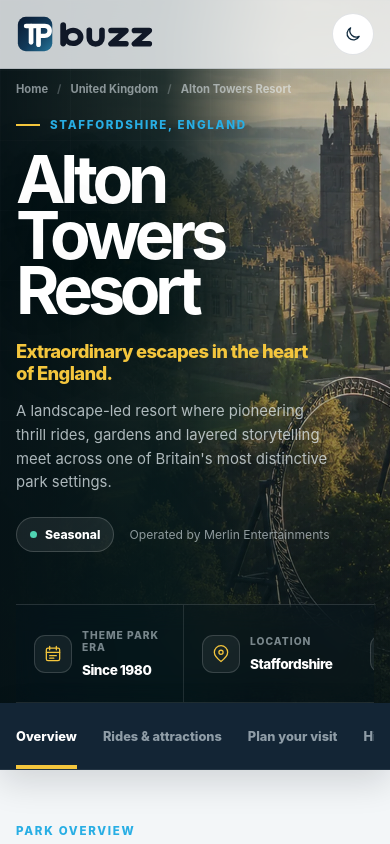
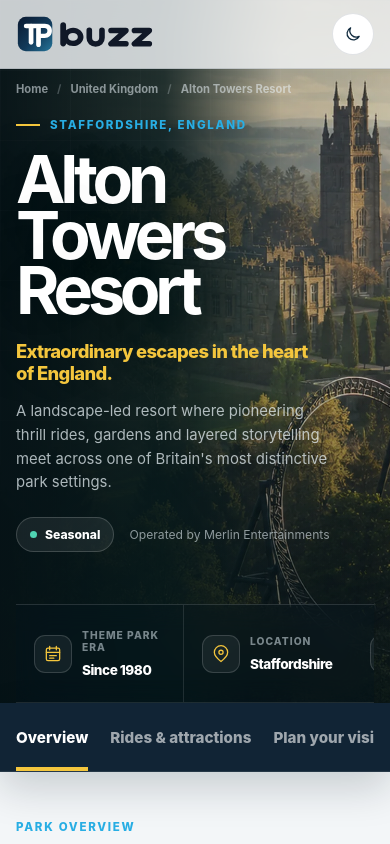
Before and after one commit to jonjwelch/TPbuzz, a Next.js app: page /parks/alton-towers in a window 390 px wide. Shown: the top 844 px of the page. Built offline with nearby package versions, Linux system fonts and the light colour scheme.

Commit message:
Unify park and ride spacing (#16)
Co-authored-by: jonjwelch <304878496+jonjwelch@users.noreply.github.com>

```diff
--- a/app/components/park-subnav.tsx
+++ b/app/components/park-subnav.tsx
@@ -44,7 +44,7 @@
   return (
     <nav className="park-subnav" aria-label={`${parkName} sections`}>
       <div className="shell park-subnav-inner">
-        <span className="park-subnav-title"><i />Explore {parkName.replace(" Resort", "")}</span>
+        <span className="park-subnav-title"><i aria-hidden="true" />Explore {parkName.replace(" Resort", "")}</span>
         <div className="park-subnav-links">
           {sections.map(({ id, label }) => (
             <a className={activeSection === id ? "is-active" : undefined} href={`#${id}`} key={id} aria-current={activeSection === id ? "location" : undefined}>{label}</a>
--- a/app/styles.css
+++ b/app/styles.css
@@ -344,16 +344,16 @@
 .attraction-score-card dt { color: var(--muted); font-size: .66rem; font-weight: 760; }
 .attraction-score-card dd { height: 5px; margin: 0; overflow: hidden; border-radius: 8px; background: var(--line); }
 .attraction-score-card dd span { display: block; height: 100%; border-radius: inherit; background: linear-gradient(90deg, var(--brand-coral), var(--brand-gold)); }
-.attraction-subnav { position: sticky; top: 76px; z-index: 40; color: white; border-bottom: 1px solid rgb(255 255 255 / 9%); background: rgb(8 28 45 / 96%); box-shadow: 0 16px 40px rgb(5 20 31 / 18%); backdrop-filter: blur(18px) saturate(140%); }
-.attraction-subnav-inner { display: flex; min-height: 82px; align-items: center; gap: clamp(32px, 5vw, 70px); }
-.attraction-subnav-title { display: flex; flex: 0 0 auto; align-items: center; gap: 11px; color: white; font-size: .8rem; font-weight: 850; }
-.attraction-subnav-title i { width: 9px; height: 9px; border-radius: 50%; background: var(--brand-coral); box-shadow: 0 0 0 6px rgb(242 105 92 / 12%); }
-.attraction-subnav-links { display: flex; min-width: 0; align-self: stretch; gap: clamp(24px, 3vw, 42px); overflow-x: auto; scrollbar-width: none; }
-.attraction-subnav-links::-webkit-scrollbar { display: none; }
-.attraction-subnav-links a { position: relative; display: flex; flex: 0 0 auto; align-items: center; color: rgb(255 255 255 / 60%); font-size: .95rem; font-weight: 760; text-decoration: none; transition: color 180ms var(--ease-out); }
-.attraction-subnav-links a::after { position: absolute; right: 0; bottom: 0; left: 0; height: 4px; content: ""; background: var(--brand-gold); scale: 0 1; transition: scale 180ms var(--ease-out); }
-.attraction-subnav-links a:hover, .attraction-subnav-links a.is-active { color: white; }
-.attraction-subnav-links a:hover::after, .attraction-subnav-links a.is-active::after { scale: 1; }
+.attraction-subnav, .park-subnav { position: sticky; top: 76px; z-index: 40; color: white; border-bottom: 1px solid rgb(255 255 255 / 9%); background: rgb(8 28 45 / 96%); box-shadow: 0 16px 40px rgb(5 20 31 / 18%); backdrop-filter: blur(18px) saturate(140%); }
+.attraction-subnav-inner, .park-subnav-inner { display: flex; min-height: 82px; align-items: center; gap: clamp(32px, 5vw, 70px); }
+.attraction-subnav-title, .park-subnav-title { display: flex; flex: 0 0 auto; align-items: center; gap: 11px; color: white; font-size: .8rem; font-weight: 850; }
+.attraction-subnav-title i, .park-subnav-title i { width: 9px; height: 9px; border-radius: 50%; background: var(--brand-coral); box-shadow: 0 0 0 6px rgb(242 105 92 / 12%); }
+.attraction-subnav-links, .park-subnav-links { display: flex; min-width: 0; align-self: stretch; gap: clamp(24px, 3vw, 42px); overflow-x: auto; scrollbar-width: none; }
+.attraction-subnav-links::-webkit-scrollbar, .park-subnav-links::-webkit-scrollbar { display: none; }
+.attraction-subnav-links a, .park-subnav-links a { position: relative; display: flex; flex: 0 0 auto; align-items: center; color: rgb(255 255 255 / 60%); font-size: .95rem; font-weight: 760; text-decoration: none; transition: color 180ms var(--ease-out); }
+.attraction-subnav-links a::after, .park-subnav-links a::after { position: absolute; right: 0; bottom: 0; left: 0; height: 4px; content: ""; background: var(--brand-gold); scale: 0 1; transition: scale 180ms var(--ease-out); }
+.attraction-subnav-links a:hover, .attraction-subnav-links a.is-active, .park-subnav-links a:hover, .park-subnav-links a.is-active { color: white; }
+.attraction-subnav-links a:hover::after, .attraction-subnav-links a.is-active::after, .park-subnav-links a:hover::after, .park-subnav-links a.is-active::after { scale: 1; }
 .attraction-overview-grid { display: grid; grid-template-columns: minmax(0, 1fr) minmax(440px, 520px); align-items: center; gap: clamp(48px, 6vw, 88px); }
 .attraction-experience .experience-section { padding: 64px 0; }
 .attraction-overview-copy h2, .attraction-reviews-section h2, .attraction-next-card h2 { margin: 0; color: var(--text-strong); font-size: clamp(3rem, 5.2vw, 5.4rem); line-height: .91; letter-spacing: -.07em; }
@@ -407,17 +407,7 @@
 .park-stat-icon { display: grid; width: 43px; height: 43px; place-items: center; color: var(--brand-gold); border: 1px solid rgb(255 255 255 / 15%); border-radius: 13px; background: rgb(255 255 255 / 6%); }
 .park-stat-icon svg { width: 23px; fill: none; stroke: currentColor; stroke-linecap: round; stroke-linejoin: round; stroke-width: 1.55; }
 .park-stats dd { font-size: clamp(.85rem, 1.4vw, 1.08rem); }
-.park-subnav { position: sticky; top: 76px; z-index: 12; color: #dce7ed; border-bottom: 1px solid rgb(255 255 255 / 7%); background: rgb(10 29 45 / 96%); box-shadow: 0 12px 35px rgb(3 12 20 / 14%); backdrop-filter: blur(18px); }
-.park-subnav-inner { display: flex; min-height: 74px; align-items: stretch; gap: clamp(34px, 5vw, 78px); }
-.park-subnav-title { display: flex; flex: 0 0 auto; align-items: center; gap: 10px; color: white; font-size: .77rem; font-weight: 850; }
-.park-subnav-title i { width: 9px; height: 9px; border-radius: 50%; background: var(--brand-coral); box-shadow: 0 0 0 6px rgb(242 105 92 / 12%); }
-.park-subnav-links { display: flex; min-width: 0; align-items: stretch; gap: clamp(24px, 3vw, 46px); overflow-x: auto; scrollbar-width: none; }
-.park-subnav-links::-webkit-scrollbar { display: none; }
-.park-subnav-links a { position: relative; display: flex; flex: 0 0 auto; align-items: center; color: rgb(220 231 237 / 62%); font-size: .83rem; font-weight: 780; text-decoration: none; }
-.park-subnav-links a::after { position: absolute; right: 0; bottom: 0; left: 0; height: 4px; content: ""; background: var(--brand-gold); scale: 0 1; transition: scale 180ms var(--ease-out); }
-.park-subnav-links a:hover, .park-subnav-links a.is-active { color: white; }
-.park-subnav-links a:hover::after, .park-subnav-links a.is-active::after { scale: 1; }
-.park-experience-v2 .experience-section { padding: 72px 0; scroll-margin-top: 150px; }
+.park-experience-v2 .experience-section { padding: 64px 0; scroll-margin-top: 158px; }
 .park-overview-grid { display: grid; grid-template-columns: minmax(0, 1.15fr) minmax(380px, .65fr); align-items: center; gap: clamp(60px, 8vw, 120px); }
 .park-overview-copy h2, .park-section-intro h2, .park-history-grid h2 { max-width: 850px; margin: 0; color: var(--text-strong); font-size: clamp(3rem, 5.4vw, 5.4rem); line-height: .92; letter-spacing: -.07em; }
 .park-overview-copy > p:not(.eyebrow) { max-width: 790px; margin: 22px 0 0; color: var(--muted); font-size: 1.04rem; line-height: 1.75; }
@@ -524,11 +514,7 @@
   .park-stats > div { flex: 0 0 168px; min-height: 82px; grid-template-columns: 38px 1fr; gap: 10px; padding: 12px; border-bottom: 0; scroll-snap-align: start; }
   .park-stat-icon { width: 38px; height: 38px; border-radius: 11px; }
   .park-stat-icon svg { width: 20px; }
-  .park-subnav { top: 68px; }
-  .park-subnav-inner { min-height: 66px; }
-  .park-subnav-links { gap: 26px; }
-  .park-subnav-links a { font-size: .8rem; }
-  .park-experience-v2 .experience-section { padding: 54px 0; scroll-margin-top: 134px; }
+  .park-experience-v2 .experience-section { padding: 48px 0; scroll-margin-top: 136px; }
   .park-overview-grid { gap: 38px; }
   .park-score-layout { grid-template-columns: 1fr 1.15fr; }
   .park-story-grid { grid-template-columns: 1fr; grid-template-rows: 390px 260px 240px; }
@@ -557,10 +543,10 @@
   .experience-section { padding: 80px 0; }
   .attraction-experience .experience-section { padding: 48px 0; }
   .score-card-layout { grid-template-columns: 1fr; gap: 22px; }
-  .attraction-subnav { top: 68px; }
-  .attraction-subnav-inner { min-height: 68px; }
-  .attraction-subnav-title { display: none; }
-  .attraction-subnav-links { gap: 22px; }
+  .attraction-subnav, .park-subnav { top: 68px; }
+  .attraction-subnav-inner, .park-subnav-inner { min-height: 68px; }
+  .attraction-subnav-title, .park-subnav-title { display: none; }
+  .attraction-subnav-links, .park-subnav-links { gap: 22px; }
   .overview-image-card { min-height: 430px; border-radius: 28px; }
   .experience-section-heading { grid-template-columns: 1fr; gap: 24px; margin-bottom: 38px; }
   .destination-card { min-height: 500px; }
```
